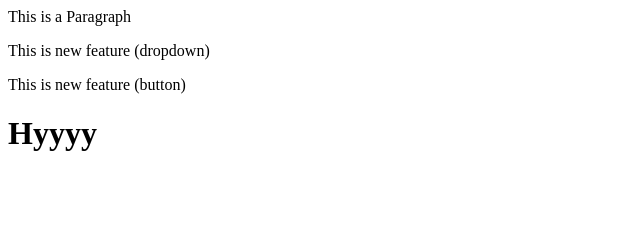
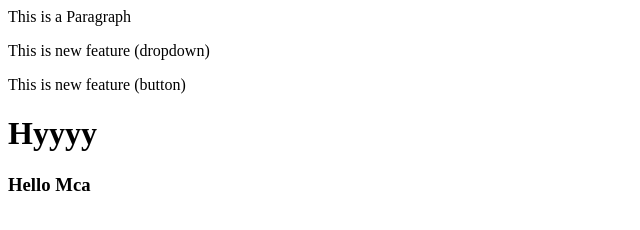
Before and after one commit to radhikaamipara/localrepo, a plain HTML site: page index.html in a window 1280 px wide. Shown: the whole page, without its empty margins (0-640 px from the left). Drawn offline with Linux system fonts and the light colour scheme.

Commit message:
push data

```diff
--- a/index.html
+++ b/index.html
@@ -2,3 +2,4 @@
 <p>This is new feature (dropdown)</p>
 <p>This is new feature (button)</p>
 <h1>Hyyyy</h1>
+<h3>Hello Mca</h3>
```
